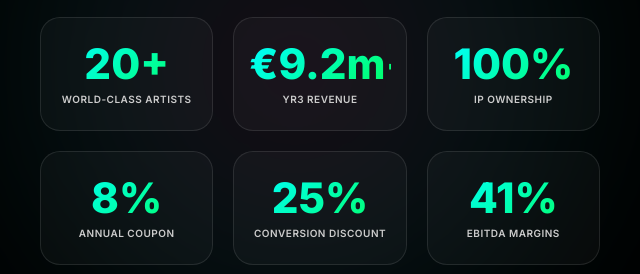
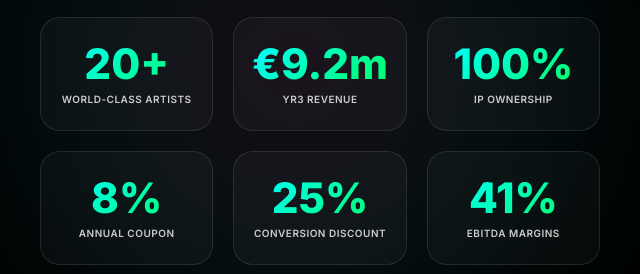
Before and after one commit to RRanch252/theBridgeIRE, a plain HTML site: page index.html in a window 1280 px wide. Shown: the part 8031-8305 px from the top of the page, 640-1280 px from the left. Drawn offline with Linux system fonts and the light colour scheme.

Commit message:
Update index.html

```diff
--- a/index.html
+++ b/index.html
@@ -2483,7 +2483,7 @@
         </div>
 
         <div class="thesis-card">
-            <div class="thesis-metric">€9.2m+</div>
+            <div class="thesis-metric">€9.2m</div>
             <div class="thesis-description">YR3 Revenue</div>
         </div>
 
```
